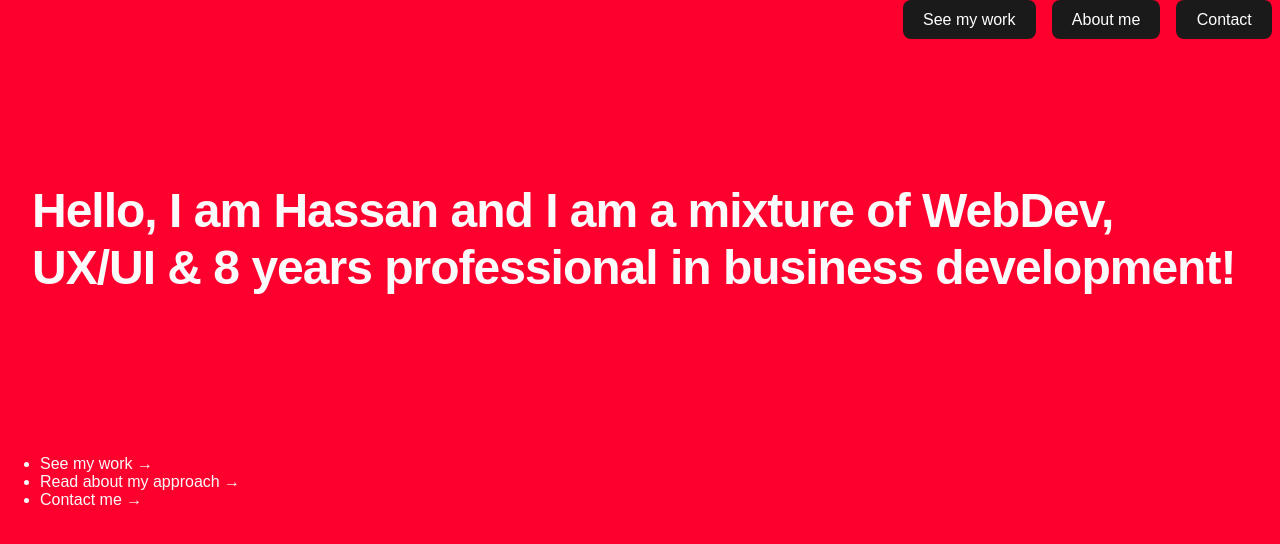
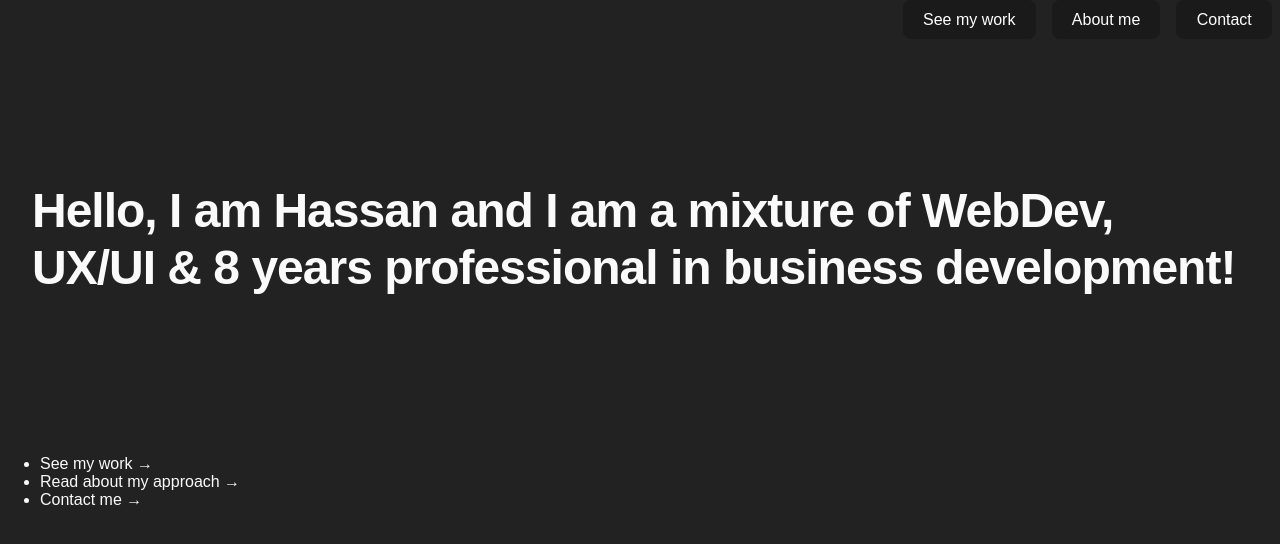
Before and after one commit to h-aburesha/my-next-website, a Next.js app: page / in a window 1280 px wide. Shown: the top 544 px of the page. Built offline with nearby package versions, Linux system fonts and the light colour scheme.

Commit message:
css bck change

```diff
--- a/styles/globals.css
+++ b/styles/globals.css
@@ -12,7 +12,7 @@ body {
     --orange: #fd7702;
     --yellow: #ffbb00;
 
-    --background: var(--red);
+    --background: var(--ash-black);
     --accent: var(--white);
 
     margin: 0;
```
